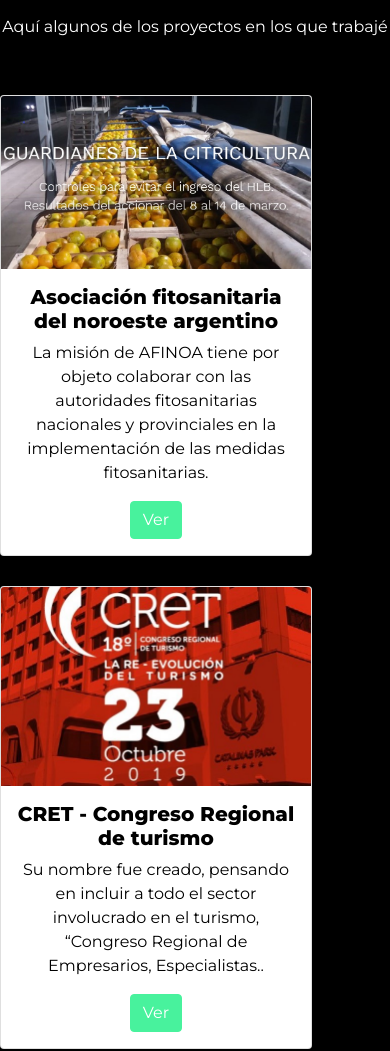
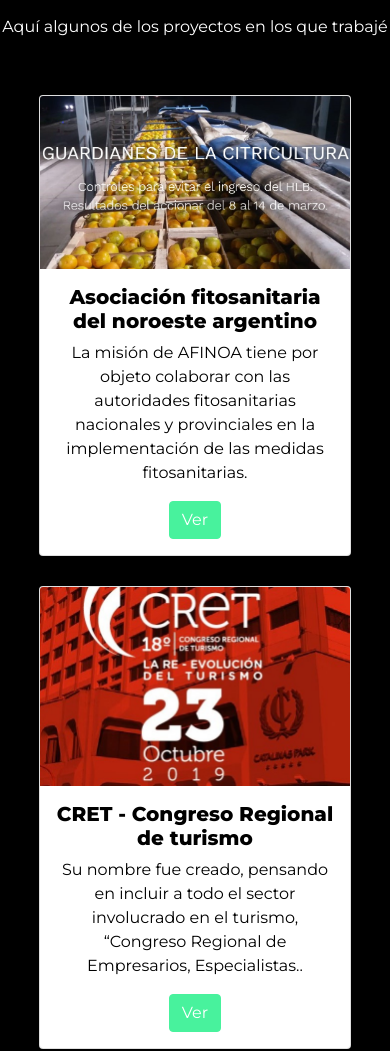
Before and after one commit to pablopereira5/portfolio, a plain HTML site: page index.html in a window 390 px wide. Shown: the part 2360-3411 px from the top of the page. Drawn offline with nearby package versions, Linux system fonts and the light colour scheme.

Commit message:
soluciono responsive de la seccion my_projects

```diff
--- a/assets/css/styles.css
+++ b/assets/css/styles.css
@@ -601,7 +601,7 @@
         font-size: 50px!important;
     }
 }
-@media screen and (max-width: 490px){
+@media screen and (max-width: 491px){
     .about_me_section{
         margin-right: -50px;
     }
@@ -613,4 +613,12 @@
         justify-content: center;
         list-style: none;
     }
+    .display{
+             margin: 0px;
+     padding: 0px;
+    display: flex;
+    flex-direction: column;
+    align-items: center;
 }
+    }
+}
```
